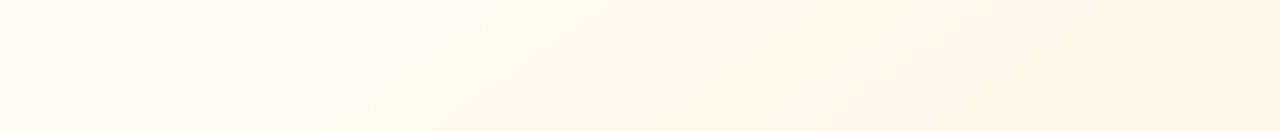
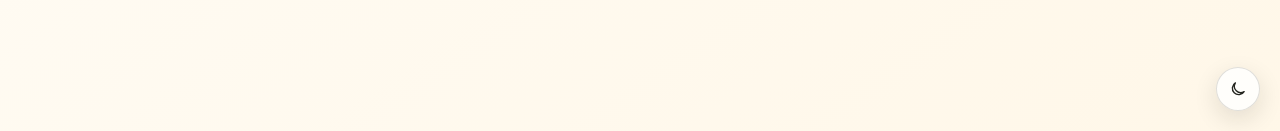
Before and after one commit to vedantbarua/pocplayground, a Next.js app: page /about in a window 1280 px wide. Shown: the part 669-800 px from the top of the page. Built offline with nearby package versions, Linux system fonts and the light colour scheme.

Commit message:
Added a site-wide dark/light theme toggle

```diff
--- a/app/globals.css
+++ b/app/globals.css
@@ -17,7 +17,16 @@ body {
   color: var(--foreground);
   font-family: Arial, Helvetica, sans-serif;
   margin: 0;
+  transition: background-color .25s ease, color .25s ease;
 }
+
+.theme-toggle { align-items:center; backdrop-filter:blur(12px); background:rgba(255,255,255,.82); border:1px solid rgba(55,55,48,.16); border-radius:50%; bottom:1.25rem; box-shadow:0 8px 24px rgba(25,25,20,.12); color:#24251f; cursor:pointer; display:flex; height:44px; justify-content:center; padding:0; position:fixed; right:1.25rem; transition:background .25s,color .25s,transform .2s; width:44px; z-index:50; }
+.theme-toggle:hover { transform:translateY(-2px) rotate(5deg); }
+.theme-toggle svg { fill:none; height:18px; stroke:currentColor; stroke-linecap:round; stroke-linejoin:round; stroke-width:1.8; width:18px; }
+.theme-toggle .sun-icon { display:none; }
+html[data-theme="dark"] .theme-toggle { background:rgba(38,39,34,.88); border-color:rgba(255,255,255,.14); color:#f4f1e8; }
+html[data-theme="dark"] .theme-toggle .sun-icon { display:block; }
+html[data-theme="dark"] .theme-toggle .moon-icon { display:none; }
 
 .landing-shell { align-items:center; background:radial-gradient(circle at 50% 32%,rgba(255,215,151,.3),transparent 34rem),linear-gradient(145deg,#fffdf8,#fff8ea 55%,#f9efe0); display:flex; flex-direction:column; min-height:100svh; overflow:hidden; padding:4rem 1.5rem 2rem; position:relative; }
 .dynamic-home { padding-top:6rem; }
@@ -158,3 +167,29 @@ body {
 @keyframes studio-progress { from { width:65%; } to { width:91%; } } @keyframes badge-float { 0%,100% { transform:translateY(0); } 50% { transform:translateY(-7px); } }
 @media(max-width:900px) { .studio-nav { grid-template-columns:1fr auto; }.studio-nav-links { display:none; }.studio-hero { gap:5rem; grid-template-columns:1fr; padding-top:4.5rem; }.hero-copy { max-width:720px; }.hero-console { margin:0 auto; max-width:560px; width:90%; }.project-grid { grid-template-columns:1fr 1fr; }.section-heading,.services-section { grid-template-columns:1fr; }.studio-cta { margin-left:1rem; margin-right:1rem; padding:4rem; }.studio-cta a { bottom:auto; margin-top:2.5rem; position:relative; right:auto; width:max-content; } }
 @media(max-width:620px) { .studio-nav { padding:1.1rem 1.2rem; }.nav-cta { font-size:0; }.nav-cta::before { content:"Contact"; font-size:.7rem; }.studio-hero { min-height:auto; padding:4rem 1.25rem 5rem; }.hero-copy h1 { font-size:3.7rem; }.hero-lede { font-size:1rem; }.hero-actions { align-items:flex-start; flex-direction:column; }.trust-row { display:none; }.hero-console { margin-left:0; transform:none; width:100%; }.badge-top { right:-.6rem; }.badge-bottom { left:-.6rem; }.console-body { padding:1.3rem; }.studio-work { border-radius:22px 22px 0 0; padding:5rem 1.25rem; }.section-heading { gap:1.5rem; }.project-filters { overflow-x:auto; }.project-grid { grid-template-columns:1fr; }.project-visual { height:280px; }.services-section { padding:5rem 1.25rem; }.studio-cta { padding:3.5rem 1.5rem; }.studio-cta h2 { font-size:3.5rem; }.studio-footer { align-items:flex-start; flex-direction:column; gap:1.4rem; padding:2rem 1.25rem; }.studio-footer p { order:3; } }
+
+/* Theme states */
+html[data-theme="dark"] { color-scheme:dark; --background:#171813; --foreground:#f1efe8; }
+html[data-theme="dark"] body { background:#171813; color:#f1efe8; }
+html[data-theme="dark"] .studio-page { --ink:#f2f0e9; --muted:#a8aaa0; --line:#3c3e37; --paper:#171813; }
+html[data-theme="dark"] .studio-logo span { background:#f1efe8; color:#191a16; }
+html[data-theme="dark"] .studio-nav-links a,
+html[data-theme="dark"] .availability,
+html[data-theme="dark"] .project-info p,
+html[data-theme="dark"] .service-list p { color:#a8aaa0; }
+html[data-theme="dark"] .primary-action { background:#f1efe8; color:#191a16!important; }
+html[data-theme="dark"] .primary-action:hover { background:#e66d48; color:#fff!important; }
+html[data-theme="dark"] .studio-work { background:#20211d; }
+html[data-theme="dark"] .project-filters button { border-color:#484a42; color:#b5b7ad; }
+html[data-theme="dark"] .project-filters button.active { background:#efede6; border-color:#efede6; color:#1a1b17; }
+html[data-theme="dark"] .project-info button { border-color:#4c4e46; color:#efede6; }
+html[data-theme="dark"] .studio-cta { background:#0e0f0c; }
+html[data-theme="dark"] .about-shell { background:linear-gradient(145deg,#181914,#202019 60%,#242018); color:#f2efe7; }
+html[data-theme="dark"] .brand { color:#f2efe7; }
+html[data-theme="dark"] .nav-home { border-color:#77746a; color:#c4bfb4; }
+html[data-theme="dark"] .about-hero>p:last-child,
+html[data-theme="dark"] .about-story div,
+html[data-theme="dark"] .principle-card p { color:#b5afa4; }
+html[data-theme="dark"] .about-story { border-color:rgba(255,255,255,.15); }
+html[data-theme="dark"] .principle-card { background:rgba(255,255,255,.045); border-color:rgba(255,255,255,.13); }
+html[data-theme="dark"] .glow { border-color:rgba(226,122,72,.15); }
--- a/app/layout.tsx
+++ b/app/layout.tsx
@@ -1,5 +1,6 @@
 import type { Metadata } from "next";
 import "./globals.css";
+import ThemeToggle from "./theme-toggle";
 
 export const metadata: Metadata = {
   title: "POC Playground",
@@ -8,8 +9,14 @@ export const metadata: Metadata = {
 
 export default function RootLayout({ children }: LayoutProps<"/">) {
   return (
-    <html lang="en" className="h-full antialiased">
-      <body className="min-h-full flex flex-col">{children}</body>
+    <html lang="en" className="h-full antialiased" suppressHydrationWarning>
+      <head>
+        <script dangerouslySetInnerHTML={{ __html: `(function(){try{var t=localStorage.getItem('theme');if(!t)t=matchMedia('(prefers-color-scheme: dark)').matches?'dark':'light';document.documentElement.dataset.theme=t}catch(e){}})()` }} />
+      </head>
+      <body className="min-h-full flex flex-col">
+        {children}
+        <ThemeToggle />
+      </body>
     </html>
   );
 }
--- /dev/null
+++ b/app/theme-toggle.tsx
@@ -0,0 +1,31 @@
+"use client";
+
+import { useEffect, useState } from "react";
+
+type Theme = "light" | "dark";
+
+export default function ThemeToggle() {
+  const [theme, setTheme] = useState<Theme>("light");
+
+  useEffect(() => {
+    const saved = window.localStorage.getItem("theme") as Theme | null;
+    const initial = saved ?? (window.matchMedia("(prefers-color-scheme: dark)").matches ? "dark" : "light");
+    document.documentElement.dataset.theme = initial;
+    const frame = window.requestAnimationFrame(() => setTheme(initial));
+    return () => window.cancelAnimationFrame(frame);
+  }, []);
+
+  const toggleTheme = () => {
+    const next = theme === "dark" ? "light" : "dark";
+    document.documentElement.dataset.theme = next;
+    window.localStorage.setItem("theme", next);
+    setTheme(next);
+  };
+
+  return (
+    <button className="theme-toggle" type="button" onClick={toggleTheme} aria-label={`Switch to ${theme === "dark" ? "light" : "dark"} theme`} title={`Switch to ${theme === "dark" ? "light" : "dark"} theme`}>
+      <svg className="sun-icon" aria-hidden="true" viewBox="0 0 24 24"><circle cx="12" cy="12" r="3.5" /><path d="M12 2v2M12 20v2M4.93 4.93l1.42 1.42M17.65 17.65l1.42 1.42M2 12h2M20 12h2M4.93 19.07l1.42-1.42M17.65 6.35l1.42-1.42" /></svg>
+      <svg className="moon-icon" aria-hidden="true" viewBox="0 0 24 24"><path d="M20.2 15.5A8.5 8.5 0 0 1 8.5 3.8 8.5 8.5 0 1 0 20.2 15.5Z" /></svg>
+    </button>
+  );
+}
```
